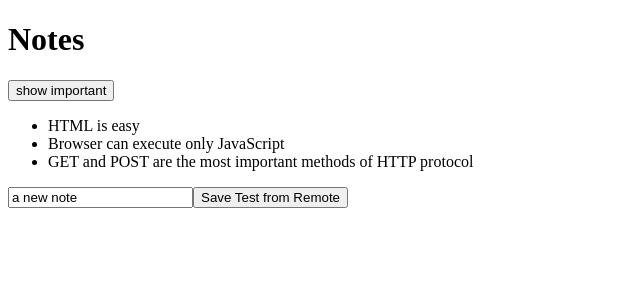
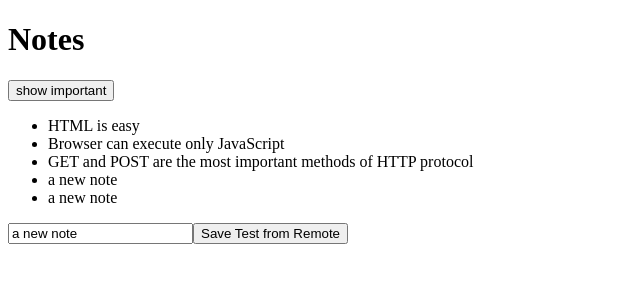
Before and after one commit to totallycrow/fullstack-open, a React (Create React App) app: page / in a window 1280 px wide. Shown: the top 300 px of the page, without its empty margins (0-640 px from the left). Built offline with nearby package versions, Linux system fonts and the light colour scheme; data requests are answered from the project's data file.

Commit message:
work on part2d

```diff
--- a/db.json
+++ b/db.json
@@ -17,6 +17,18 @@
       "content": "GET and POST are the most important methods of HTTP protocol",
       "date": "2022-1-17T19:20:14.298Z",
       "important": true
+    },
+    {
+      "content": "a new note",
+      "date": "2022-06-03T19:20:23.528Z",
+      "important": true,
+      "id": 4
+    },
+    {
+      "content": "a new note",
+      "date": "2022-06-03T19:20:36.568Z",
+      "important": true,
+      "id": 5
     }
   ]
 }
--- a/src/App.js
+++ b/src/App.js
@@ -21,17 +21,21 @@
 
 
   const addNote = (event) => {
-    event.preventDefault();
+    event.preventDefault()
     const noteObject = {
       content: newNote,
-      date: new Date().toISOString(),
+      date: new Date(),
       important: Math.random() < 0.5,
-      id: notes.length + 1,
-    };
+    }
 
-    setNotes(notes.concat(noteObject));
-    setNewNote("");
-  };
+    axios
+      .post('http://localhost:3001/notes', noteObject)
+      .then(response => {
+        console.log(response)
+        setNotes(notes.concat(response.data))
+        setNewNote('')
+      })
+  }
 
   const handleNoteChange = (event) => {
     console.log(event.target.value);
```
Lines whose indentation alone changed are shown as unchanged.
